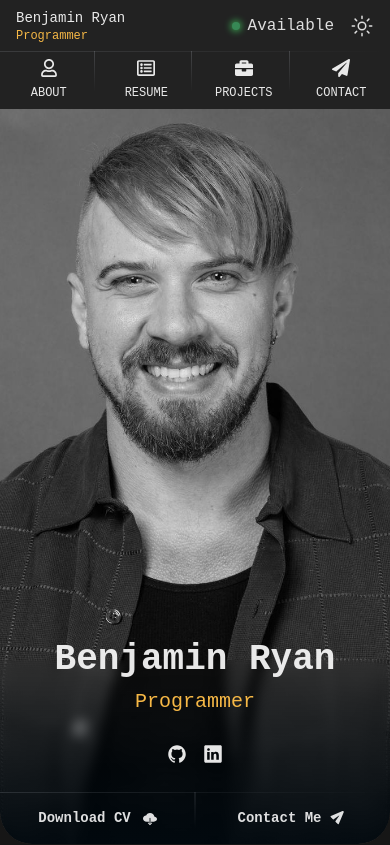
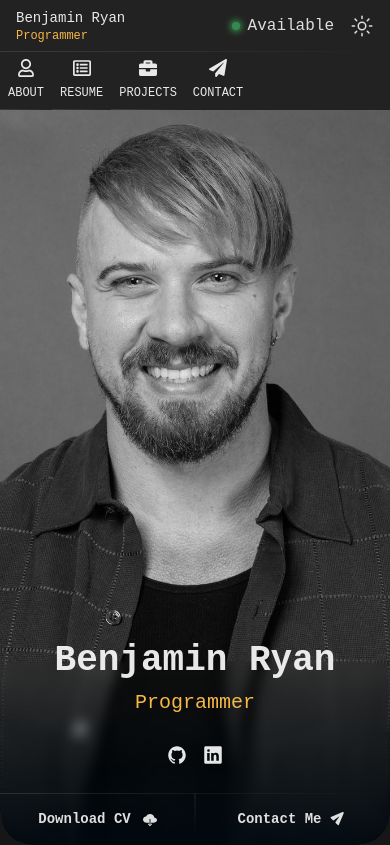
Before and after one commit to aehamdy/my-portfolio, a React (Vite) app: page / in a window 390 px wide. Shown: the top 845 px of the page. Built offline with nearby package versions, Linux system fonts and the light colour scheme; a web font is replaced by a local one.

Commit message:
feat: Create SeparatorToBottom component and replace it with pseudo element

```diff
--- a/src/components/MyServices.jsx
+++ b/src/components/MyServices.jsx
@@ -1,5 +1,6 @@
 import { myServices } from "../data/myServices";
 import SectionTitle from "./SectionTitle";
+import SeparatorToBottom from "./SeparatorToBottom";
 import SeparatorToRight from "./SeparatorToRight";
 import ServiceCard from "./ServiceCard";
 
@@ -10,7 +11,10 @@ function MyServices() {
       <div className="mt-horizontal-separator-mt">
         <SeparatorToRight />
       </div>
-      <div className="flex flex-col md:flex-row md:flex-wrap mt-4 px-section-padding">
+      <div className="relative flex flex-col md:flex-row md:flex-wrap px-section-padding">
+        <div className="absolute w-full h-full start-[50%] top-0">
+          <SeparatorToBottom />
+        </div>
         {myServices.map((service, i) => (
           <ServiceCard
             key={i}
--- a/src/components/Navbar.jsx
+++ b/src/components/Navbar.jsx
@@ -1,5 +1,6 @@
 /* eslint-disable react/prop-types */
 import { navItems } from "../data/navbar";
+import SeparatorToRight from "./SeparatorToRight";
 
 function Navbar({ onSectionChange }) {
   return (
@@ -8,14 +9,7 @@ function Navbar({ onSectionChange }) {
     >
       <ul className="flex md:flex-col md:gap-1.5 md:py-5 mx-auto">
         {navItems.map((item, i) => (
-          <li
-            key={i}
-            className={`relative w-full ${
-              i != 0
-                ? `before:absolute before:-left-1 before:top-0 before:h-full before:w-[1px] before:bg-[length:2px_100%] before:bg-custom-gradient-to-b`
-                : ""
-            }`}
-          >
+          <li key={i} className={`relative`}>
             <a
               href={`#${item.value}`}
               onClick={() => onSectionChange(item.value)}
@@ -28,6 +22,11 @@ function Navbar({ onSectionChange }) {
                 {item.value.toUpperCase()}
               </span>
             </a>
+            {i !== navItems.length - 1 && (
+              <div>
+                <SeparatorToRight />
+              </div>
+            )}
           </li>
         ))}
       </ul>
--- a/src/components/PlanCard.jsx
+++ b/src/components/PlanCard.jsx
@@ -5,10 +5,7 @@ import SeparatorToRight from "./SeparatorToRight";
 function PlanCard({ index, plan }) {
   return (
     <div
-      className={`relative flex flex-col items-center gap-6 w-full sm:w-1/2 pt-10 px-8 ${
-        index >= 1 &&
-        "sm:before:absolute before:top-0 before:start-0 before:w-[1px] before:h-full before:bg-custom-gradient-to-b"
-      }`}
+      className={`relative flex flex-col items-center gap-6 w-full sm:w-1/2 pt-10 px-8`}
     >
       <div className="flex flex-col gap-2">
         <span className="p-3 text-3xl text-accent border border-accent rounded-full">
--- a/src/components/Pricing.jsx
+++ b/src/components/Pricing.jsx
@@ -2,6 +2,7 @@ import { plans } from "../data/pricing";
 import SectionTitle from "./SectionTitle";
 import PlanCard from "./PlanCard";
 import SeparatorToRight from "./SeparatorToRight";
+import SeparatorToBottom from "./SeparatorToBottom";
 
 function Pricing() {
   return (
@@ -10,7 +11,10 @@ function Pricing() {
       <div className="mt-horizontal-separator-mt">
         <SeparatorToRight />
       </div>
-      <div className="flex flex-col sm:flex-row gap-6 sm:gap-0 px-section-padding">
+      <div className="relative flex flex-col sm:flex-row gap-6 sm:gap-0 px-section-padding">
+        <div className="absolute start-[50%] top-0 w-full h-full">
+          <SeparatorToBottom />
+        </div>
         {plans.map((plan, i) => (
           <PlanCard key={i} index={i} plan={plan} />
         ))}
--- /dev/null
+++ b/src/components/SeparatorToBottom.jsx
@@ -0,0 +1,5 @@
+function SeparatorToBottom() {
+  return <div className="w-[1px] h-full bg-custom-gradient-to-b"></div>;
+}
+
+export default SeparatorToBottom;
--- a/src/index.css
+++ b/src/index.css
@@ -26,6 +26,12 @@
 :root {
   --gradient-to-right: radial-gradient(
     ellipse at left,
+    #ddd 0%,
+    rgba(255, 255, 255, 0) 70%
+  );
+
+  --gradient-to-bottom: radial-gradient(
+    ellipse at top,
     #ddd 0%,
     rgba(255, 255, 255, 0) 70%
   );
@@ -83,5 +89,11 @@ body.dark {
     rgba(255, 255, 255, 0) 70%
   );
 
+  --gradient-to-bottom: linear-gradient(
+    to bottom,
+    rgba(197, 202, 213, 0.15) 0%,
+    rgba(255, 255, 255, 0) 80%
+  );
+
   background-color: rgb(22, 22, 22);
 }
--- a/tailwind.config.js
+++ b/tailwind.config.js
@@ -49,7 +49,7 @@ module.exports = {
         'nav-separator': 'radial-gradient(ellipse at top, rgba(197, 202, 213, 0.15) 0%, rgba(255, 255, 255, 0) 70%)',
         'blurred-bg': 'linear-gradient(180deg, rgba(4, 25, 29, 0) 0%, rgb(1 9 15 / 90%) 100%)',
         'custom-gradient-to-r': 'var(--gradient-to-right)',
-        'custom-gradient-to-b': 'linear-gradient(to bottom, rgba(197, 202, 213, 0.20) 0%, rgba(255, 255, 255, 0) 70%)',
+        'custom-gradient-to-b': 'var(--gradient-to-bottom)',
         'custom-gradient-center': 'radial-gradient(ellipse at top, rgba(197, 202, 213, 0.15) 0%, rgba(255, 255, 255, 0) 70%)',
         'transparent-circle': 'linear-gradient(135deg,rgba(246,184,70,.4) 0%,rgba(246,184,70,.01) 100%)',
         'transparent-bg': 'linear-gradient(135deg,rgba(246,184,70,.2) 0%,rgba(246,184,70,.01) 100%)',
```
